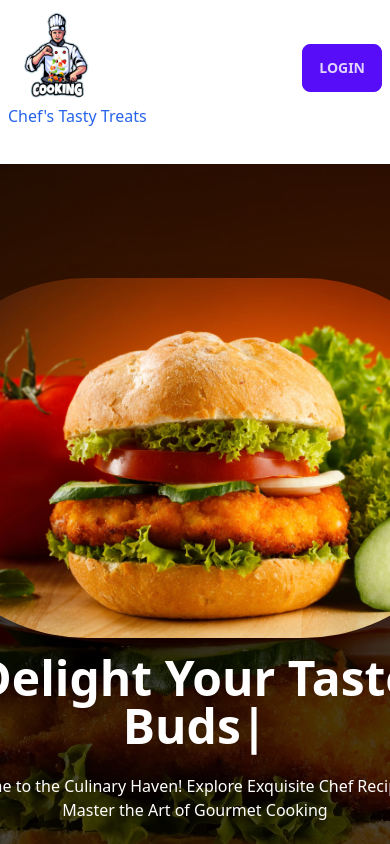
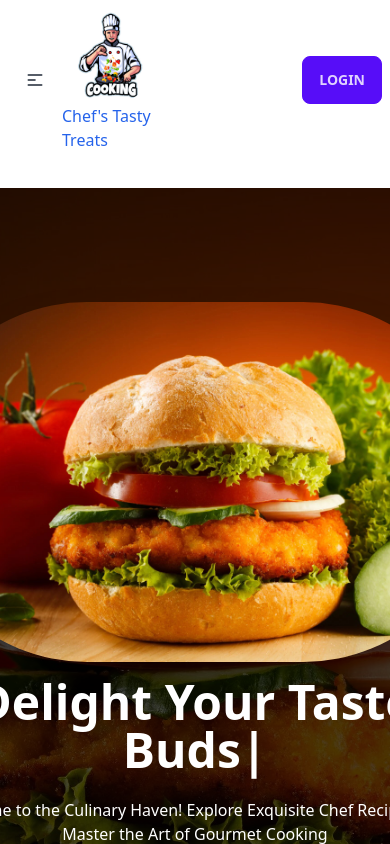
Before and after one commit to nakib1948/cheftastytreats-client-side, a React (Vite) app: page / in a window 390 px wide. Shown: the top 844 px of the page. Built offline with nearby package versions, Linux system fonts and the light colour scheme; no server answers.

Commit message:
project testing and bug fix complete

```diff
--- a/src/Pages/Home/Chef/Chef.jsx
+++ b/src/Pages/Home/Chef/Chef.jsx
@@ -15,7 +15,7 @@ const Chef = () => {
   };
 
   useEffect(() => {
-    fetch("http://localhost:3000/chefs")
+    fetch("https://chef-recipe-hunter-server-side-nakib1948.vercel.app/chefs")
       .then((res) => res.json())
       .then((data) => setChefinfo(data));
   }, []);
--- a/src/Pages/Home/Chef/ChefCard.jsx
+++ b/src/Pages/Home/Chef/ChefCard.jsx
@@ -2,7 +2,6 @@ import { faThumbsUp } from "@fortawesome/free-solid-svg-icons";
 import { FontAwesomeIcon } from "@fortawesome/react-fontawesome";
 import { useNavigate } from "react-router-dom";
 import LazyLoad from "react-lazy-load";
-import { motion } from "framer-motion";
 
 import "./Chef.css";
 const ChefCard = ({ chef }) => {
@@ -14,10 +13,7 @@ const ChefCard = ({ chef }) => {
   };
 
   return (
-    <motion.div
-      whileHover={{ scale: 1.05, boxShadow: "0 0 8px rgba(0, 0, 0, 0.3)" }}
-      whileTap={{ scale: 0.95 }}
-    >
+
       <div className="card w-96 bg-base-100 shadow-xl">
         <figure>
           <LazyLoad
@@ -57,7 +53,7 @@ const ChefCard = ({ chef }) => {
           View Recipes
         </button>
       </div>
-      </motion.div>
+
   );
 };
 
--- a/src/Pages/Recipe/Recipe.jsx
+++ b/src/Pages/Recipe/Recipe.jsx
@@ -20,7 +20,7 @@ const Recipe = () => {
   const param = useParams();
 
   useEffect(() => {
-    fetch("http://localhost:3000/chefs")
+    fetch("https://chef-recipe-hunter-server-side-nakib1948.vercel.app/chefs")
       .then((res) => res.json())
       .then(async (data) => {
         const currentChef = await data.filter((data) => data.id == param.id);
--- /dev/null
+++ b/src/Pages/Recipe/RecipeCard.css
@@ -0,0 +1,4 @@
+.card-actions button {
+    position: relative;
+    z-index: 1;
+  }
--- a/src/Pages/Recipe/RecipeCard.jsx
+++ b/src/Pages/Recipe/RecipeCard.jsx
@@ -21,10 +21,7 @@ const RecipeCard = ({ recipe }) => {
     setButtonDisabled(true);
   };
   return (
-    <motion.div
-    whileHover={{ scale: 1.05, boxShadow: "0 0 8px rgba(0, 0, 0, 0.3)" }}
-    whileTap={{ scale: 0.95 }}
-  >
+
     <div className="card bg-base-100 shadow-xl">
          <ToastContainer />
       <figure>
@@ -68,7 +65,6 @@ const RecipeCard = ({ recipe }) => {
         </div>
       </div>
     </div>
-    </motion.div>
   );
 };
 
--- a/src/Shared/Navbar/Navbar.jsx
+++ b/src/Shared/Navbar/Navbar.jsx
@@ -6,15 +6,59 @@ import ActiveLink from "../../ActiveLink/ActiveLink";
 
 const Navbar = () => {
   const { user, logOut } = useContext(AuthContext);
-  const navigate=useNavigate()
-  const signout=()=>{
-      logOut()
-      navigate('/')
-  }
+  const navigate = useNavigate();
+  const signout = () => {
+    logOut();
+    navigate("/");
+  };
 
   return (
     <div className="navbar bg-base-100">
       <div className="navbar-start">
+        <div className="dropdown">
+          <label tabIndex={0} className="btn btn-ghost lg:hidden">
+            <svg
+              xmlns="http://www.w3.org/2000/svg"
+              className="h-5 w-5"
+              fill="none"
+              viewBox="0 0 24 24"
+              stroke="currentColor"
+            >
+              <path
+                strokeLinecap="round"
+                strokeLinejoin="round"
+                strokeWidth="2"
+                d="M4 6h16M4 12h8m-8 6h16"
+              />
+            </svg>
+          </label>
+          <ul
+            tabIndex={0}
+            className="menu menu-sm dropdown-content mt-3 z-[1] p-2 shadow bg-base-100 rounded-box w-52"
+          >
+            <li>
+              <button className="mr-6 btn btn-outline btn-info">
+                <ActiveLink to="/">Home</ActiveLink>
+              </button>
+            </li>
+            <li>
+              <button className="mr-6 btn btn-outline btn-info">
+                <ActiveLink to="/blog">Blog</ActiveLink>
+              </button>
+            </li>
+            <li>
+              {user?.email && (
+                <button
+                  onClick={() => signout()}
+                  className="mr-6 btn btn-outline btn-info"
+                >
+                  Logout
+                </button>
+              )}
+            </li>
+          </ul>
+        </div>
+
         <div>
           <Link to="/">
             <img className="h-24 rounded-full" src={logo} alt="" />
@@ -22,6 +66,7 @@ const Navbar = () => {
           </Link>
         </div>
       </div>
+
       <div className="navbar-center hidden lg:flex">
         <button className="mr-6 btn btn-outline btn-info">
           <ActiveLink to="/">Home</ActiveLink>
@@ -32,9 +77,15 @@ const Navbar = () => {
         </button>
 
         {user?.email && (
-          <button onClick={()=>signout()} className="mr-6 btn btn-outline btn-info">Logout</button>
+          <button
+            onClick={() => signout()}
+            className="mr-6 btn btn-outline btn-info"
+          >
+            Logout
+          </button>
         )}
       </div>
+
       <div className="navbar-end">
         {user?.email ? (
           <img
@@ -46,7 +97,7 @@ const Navbar = () => {
         ) : (
           <button className="btn btn-primary">
             <Link to="login">Login</Link>
-            </button>
+          </button>
         )}
       </div>
     </div>
--- a/src/main.jsx
+++ b/src/main.jsx
@@ -34,7 +34,7 @@ const router = createBrowserRouter([
       {
         path:"recipe/:id",
         element:<PrivateRoute><Recipe></Recipe></PrivateRoute> ,
-        loader:({params})=>fetch(`http://localhost:3000/recipes/${params.id}`)
+        loader:({params})=>fetch(`https://chef-recipe-hunter-server-side-nakib1948.vercel.app/recipes/${params.id}`)
       },
       {
         path: "blog",
```
